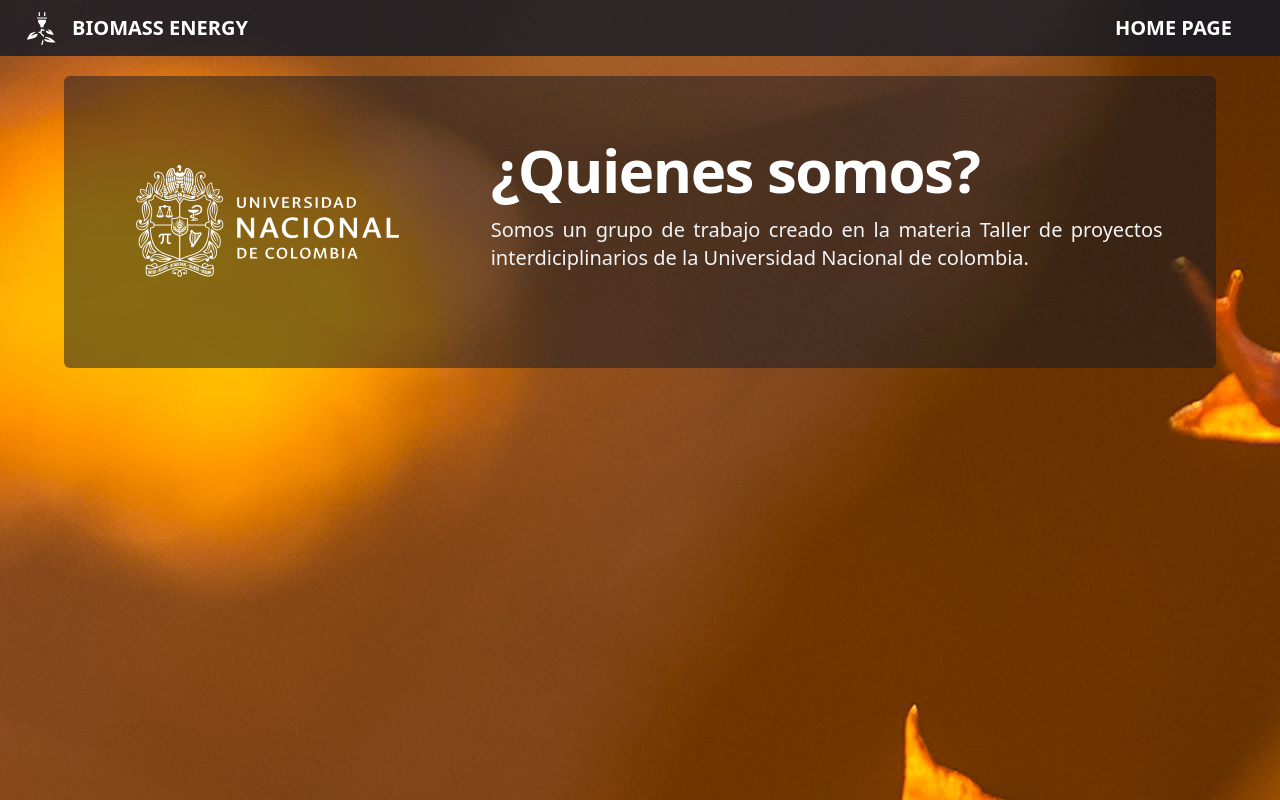
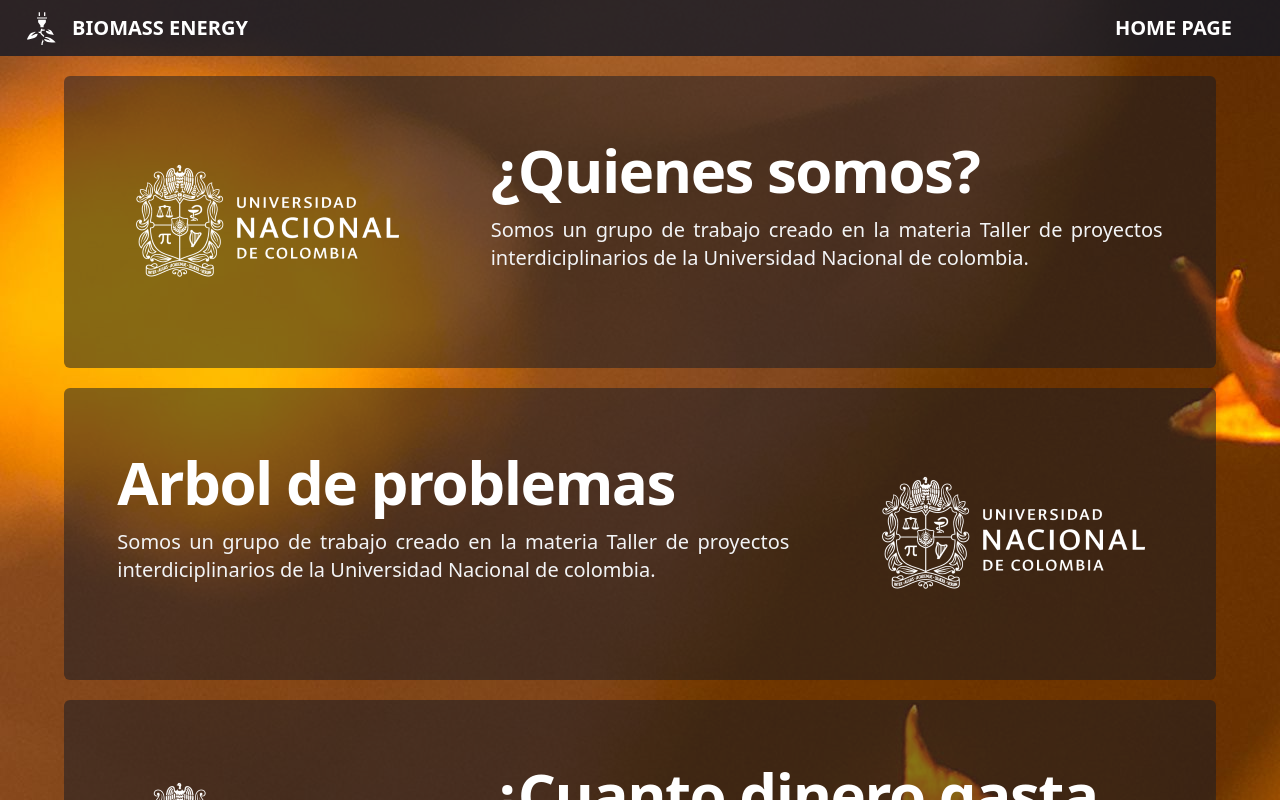
Before and after one commit to andgonzalezcas/biomass_energy, a React (Create React App) app: page /home in a window 1280 px wide. Built offline with nearby package versions, Linux system fonts and the light colour scheme.

Commit message:
added 2 new views

```diff
--- a/src/App.js
+++ b/src/App.js
@@ -4,10 +4,9 @@ import {
 } from "react-circular-menu";
 
 import { AiOutlineTeam } from 'react-icons/ai'
-import { BiHomeAlt } from 'react-icons/bi'
 import { BsFillFileEarmarkBarGraphFill } from 'react-icons/bs'
 import { FiPackage } from 'react-icons/fi'
-import { GiGreenPower } from 'react-icons/gi'
+import { GiGreenPower, GiBookmark } from 'react-icons/gi'
 import { WiAlien } from 'react-icons/wi'
 import { Link } from "react-router-dom";
 
@@ -38,10 +37,10 @@ const App = () => {
           </Link>
         </CircleMenuItem >
         <CircleMenuItem
-          tooltip={'Alien mi so'}
-          style={{ background: '#7f9b2e' }}
+          tooltip={'Expertos'}
+          style={{ background: '#456625' }}
         >
-          <WiAlien className="w-10 h-10" />
+          <GiBookmark className="w-10 h-10" />
         </CircleMenuItem>
         <CircleMenuItem
           tooltip={'Team'}
@@ -52,13 +51,13 @@ const App = () => {
           </Link>
         </CircleMenuItem>
         <CircleMenuItem
-          tooltip={'Casita por que aja'}
-          style={{ background: '#456625' }}
+          tooltip={'Alien mi so'}
+          style={{ background: '#7f9b2e' }}
         >
-          <BiHomeAlt className="w-10 h-10" />
+          <WiAlien className="w-10 h-10" />
         </CircleMenuItem>
         <CircleMenuItem
-          tooltip={'Home'}
+          tooltip={'Posibles soluciones'}
           style={{ background: '#7f9b2e' }}
         >
           <FiPackage className="w-10 h-10" />
--- a/src/index.js
+++ b/src/index.js
@@ -7,6 +7,7 @@ import './index.css';
 import App from './App';
 import Home from "./pages/Home";
 import Team from "./pages/Team";
+import Graph from "./pages/Graph";
 import PageNotFound from "./pages/PageNotFound"
 
 const root = ReactDOM.createRoot(document.getElementById('root'));
@@ -17,6 +18,7 @@ root.render(
         <Route index element={<App />} />
         <Route path="home" element={<Home />} />
         <Route path="team" element={<Team />} />
+        <Route path="graph" element={<Graph />} />
         <Route path="*" element={<PageNotFound />} />
       </Routes>
     </BrowserRouter>
--- a/src/pages/Home.jsx
+++ b/src/pages/Home.jsx
@@ -6,6 +6,7 @@ const Home = () => {
     <div className="w-screen h-screen flex flex-col items-center bg-orange-fall overflow-x-auto gap-5 pb-10">
       <LayerTittle title={'HOME PAGE'} />
       <Fade duration={500}>
+        {/* section 1 */}
         <section className="bg-opacity-50 bg-gray-900 grid max-w-screen-xl w-[90vw] px-4 py-8 mx-auto lg:gap-8 xl:gap-0 lg:py-16 lg:grid-cols-3 rounded-md">
           <div className="mt-0 flex w-full justify-center items-center">
             <img className="max-w-sm" src={require('../images/unal_logo.png')} alt="unal logo" />
@@ -19,6 +20,48 @@ const Home = () => {
             </p>
           </div>
         </section>
+        {/* section 2 */}
+        <section className="bg-opacity-50 bg-gray-900 grid max-w-screen-xl w-[90vw] px-4 py-8 mx-auto lg:gap-8 xl:gap-0 lg:py-16 lg:grid-cols-3 rounded-md">
+          <div className="place-self-center lg:col-span-2">
+            <h1 className="max-w-2xl mb-4 text-4xl font-extrabold tracking-tight leading-none md:text-5xl xl:text-6xl text-white">
+              Arbol de problemas
+            </h1>
+            <p className="max-w-2xl mb-6 font-light text-gray-100 lg:mb-8 md:text-lg lg:text-xl text-justify">
+              Somos un grupo de trabajo creado en la materia Taller de proyectos interdiciplinarios de la Universidad Nacional de colombia.
+            </p>
+          </div>
+          <div className="mt-0 flex w-full justify-center items-center">
+            <img className="max-w-sm" src={require('../images/unal_logo.png')} alt="unal logo" />
+          </div>
+        </section>
+        {/* section 3 */}
+        <section className="bg-opacity-50 bg-gray-900 grid max-w-screen-xl w-[90vw] px-4 py-8 mx-auto lg:gap-8 xl:gap-0 lg:py-16 lg:grid-cols-3 rounded-md">
+          <div className="mt-0 flex w-full justify-center items-center">
+            <img className="max-w-sm" src={require('../images/unal_logo.png')} alt="unal logo" />
+          </div>
+          <div className="place-self-center lg:col-span-2">
+            <h1 className="max-w-2xl mb-4 text-4xl font-extrabold tracking-tight leading-none md:text-5xl xl:text-6xl text-white">
+              ¿Cuanto dinero gasta la UN?
+            </h1>
+            <p className="max-w-2xl mb-6 font-light text-gray-100 lg:mb-8 md:text-lg lg:text-xl text-justify">
+
+            </p>
+          </div>
+        </section>
+        {/* section 4 */}
+        <section className="bg-opacity-50 bg-gray-900 grid max-w-screen-xl w-[90vw] px-4 py-8 mx-auto lg:gap-8 xl:gap-0 lg:py-16 lg:grid-cols-3 rounded-md">
+          <div className="place-self-center lg:col-span-2">
+            <h1 className="max-w-2xl mb-4 text-4xl font-extrabold tracking-tight leading-none md:text-5xl xl:text-6xl text-white">
+              ¿Quienes somos?
+            </h1>
+            <p className="max-w-2xl mb-6 font-light text-gray-100 lg:mb-8 md:text-lg lg:text-xl text-justify">
+              Somos un grupo de trabajo creado en la materia Taller de proyectos interdiciplinarios de la Universidad Nacional de colombia.
+            </p>
+          </div>
+          <div className="mt-0 flex w-full justify-center items-center">
+            <img className="max-w-sm" src={require('../images/unal_logo.png')} alt="unal logo" />
+          </div>
+        </section>
       </Fade>
     </div>
   )
```
